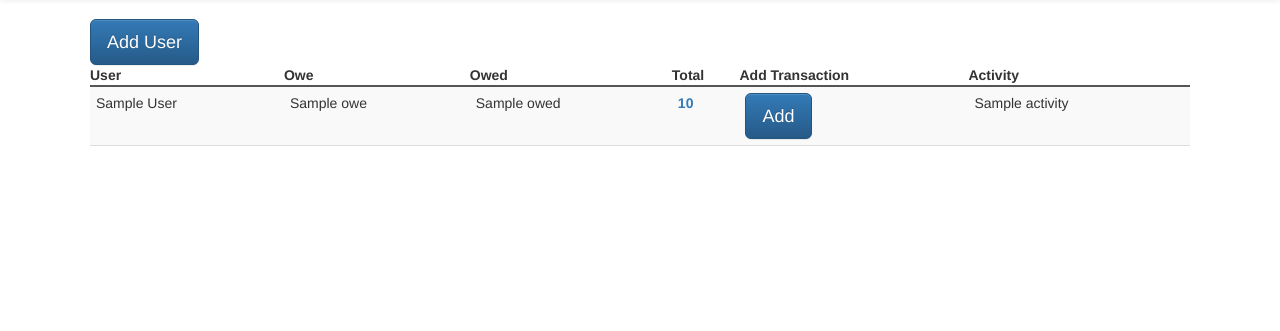
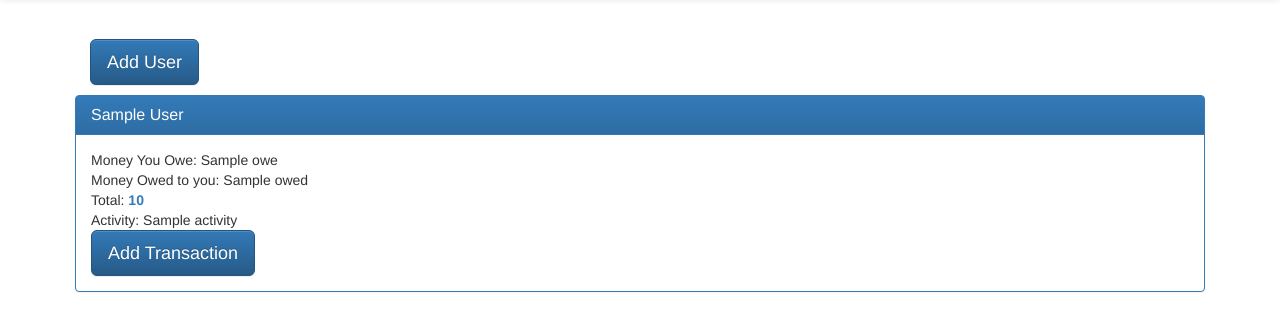
Before and after one commit to jondh/GroupWalletCake, a CakePHP app: the page made by app/View/WalletRelations/index.ctp in a window 1280 px wide. Shown: the part 51-382 px from the top of the page. Run offline with PHP 8.4 and a stand-in for CakePHP, Linux system fonts and the light colour scheme; the template is opened without the code that fills it: most values are stand-ins (such as "Sample title", 1, 10 or a date in 2020); data that the repository does not hold is empty; some libraries are stand-ins or nearby versions.

Commit message:
Changed Wallet View

```diff
--- a/app/View/WalletRelations/index.ctp
+++ b/app/View/WalletRelations/index.ctp
@@ -1,32 +1,26 @@
-<?php echo $this->Html->link('Add User', array('controller' => 'users', 'action' => 'findUser', $wallet_id), array('class' => 'btn btn-primary btn-lg')); ?>
+<h1><?php echo $this->Html->link('Add User', array('controller' => 'users', 'action' => 'findUser', $wallet_id), array('class' => 'btn btn-primary btn-lg')); ?></h1>
 
-<table>
-	<tr>
-		<!--<th>ID</th>-->
-		<!--<th>WalletID</th>-->
-		<th>User</th>
-		<th>Owe</th>
-		<th>Owed</th>
-		<th>Total</th>
-		<th>Add Transaction</th>
-		<th>Activity</th>
-	</tr>
-		<?php foreach ($wallet_relations as $walletRelation): ?>
-				<!--<td> <?//php echo $walletRelation['WalletRelation']['wallet_relation_id']; ?> </td>-->
-				<!--<td> <?//php echo $walletRelation['WalletRelation']['wallet_id']; ?> </td>-->
-				<td> <?php echo $walletRelation['UserWR']['firstName'] . " " . $walletRelation['UserWR']['lastName']; ?> </td>
-				<td> <?php echo $walletRelation['money']['owe']; ?> </td>
-				<td> <?php echo $walletRelation['money']['owed']; ?> </td>
-				<td> <?php echo $this->Html->link($walletRelation['money']['total'],
-						array('controller' => 'Transactions', 'action' => 'getTotalUserWallet', $walletRelation['WalletRelation']['wallet_id'], $walletRelation['WalletRelation']['user_id'])); ?> </td>
-				<td>
-					<?php echo $this->Html->link('Add',
-						array('controller' => 'Transactions', 'action' => 'add', $walletRelation['WalletRelation']['wallet_id'], $walletRelation['WalletRelation']['user_id']), array('class' => 'btn btn-primary btn-lg'));?>
-				</td>
-				<td> <?php echo $walletRelation['WalletRelation']['activity']; ?> </td>
-			</tr>
 
-		<?php endforeach; ?>
-		<?php unset($walletRelation); ?>
-
-</table>
+<?php foreach ($wallet_relations as $walletRelation): ?>
+	<div class="row">
+	    <div class="panel panel-primary">
+	      <div class="panel-heading">
+	        <h3 class="panel-title"><?php echo $walletRelation['UserWR']['firstName'] . " " . $walletRelation['UserWR']['lastName']; ?> </h3>
+	      </div>
+	      <div class="panel-body">
+	        Money You Owe: <?php echo $walletRelation['money']['owe']; ?>
+			<br>
+			Money Owed to you: <?php echo $walletRelation['money']['owed']; ?>
+			<br>
+			Total: <?php echo $this->Html->link($walletRelation['money']['total'],
+				array('controller' => 'Transactions', 'action' => 'getTotalUserWallet', $walletRelation['WalletRelation']['wallet_id'], $walletRelation['WalletRelation']['user_id'])); ?>
+			<br>
+			Activity: <?php echo $walletRelation['WalletRelation']['activity']; ?>
+			<br>
+			<?php echo $this->Html->link('Add Transaction',
+				array('controller' => 'Transactions', 'action' => 'add', $walletRelation['WalletRelation']['wallet_id'], $walletRelation['WalletRelation']['user_id']), array('class' => 'btn btn-primary btn-lg'));?>
+	      </div>
+	    </div>
+	</div>
+<?php endforeach; ?>
+<?php unset($walletRelation); ?>
```
